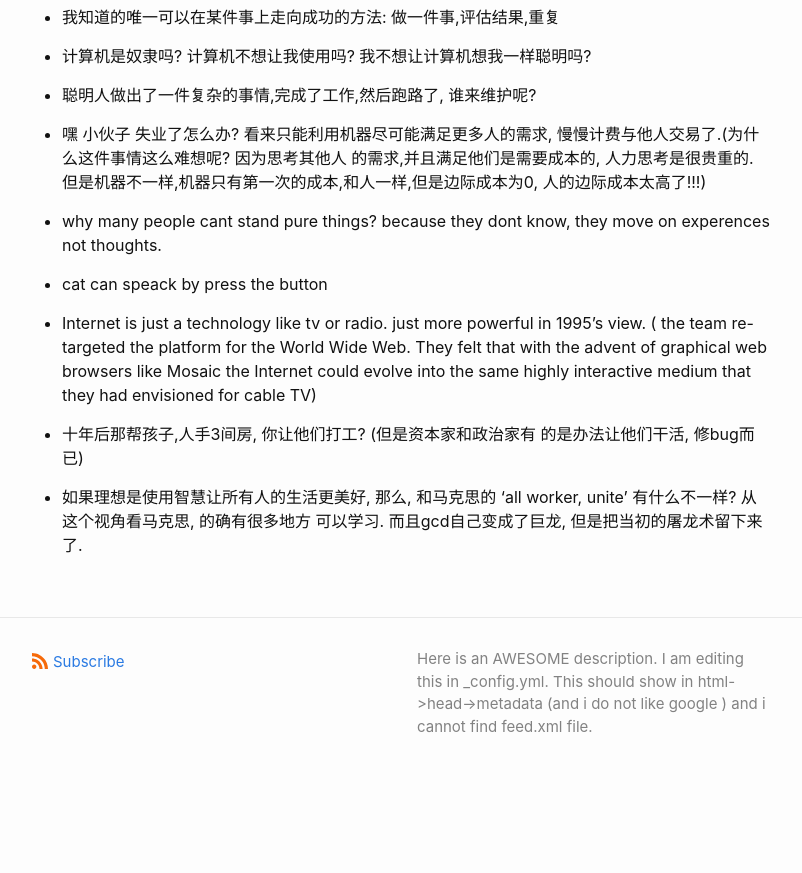
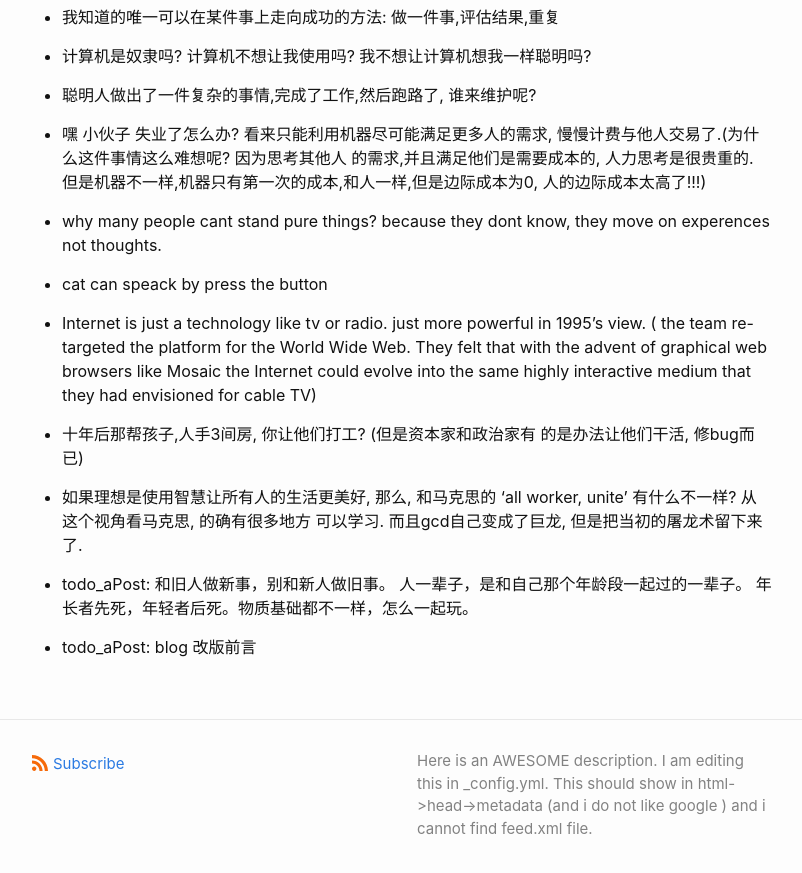
Before and after one commit to hcen1997/hcen1997.github.io, a Jekyll site: the page built from _posts/2070-01-01-一句话post.md, in a window 1280 px wide and 900 px high, scrolled down 612 px. Shown: the top 873 px of the window, without its empty margins (238-1040 px from the left). Built offline with Jekyll 4.4.1, drawn with Linux system fonts in a browser that asks for light colours; comment, search, counter and statistics services are not loaded; before the commit the page ends 1410 px from its top, so only the background shows below that.

Commit message:
add todo

```diff
--- a/_posts/2070-01-01-一句话post.md
+++ b/_posts/2070-01-01-一句话post.md
@@ -49,3 +49,9 @@ the platform for the World Wide Web. They felt that with the advent of graphical
 * 如果理想是使用智慧让所有人的生活更美好, 那么, 和马克思的 'all
 worker, unite' 有什么不一样? 从这个视角看马克思, 的确有很多地方
 可以学习. 而且gcd自己变成了巨龙, 但是把当初的屠龙术留下来了.
+
+* todo_aPost: 和旧人做新事，别和新人做旧事。
+人一辈子，是和自己那个年龄段一起过的一辈子。
+年长者先死，年轻者后死。物质基础都不一样，怎么一起玩。
+
+* todo_aPost: blog 改版前言
```
Also changed, not shown: README.md.
